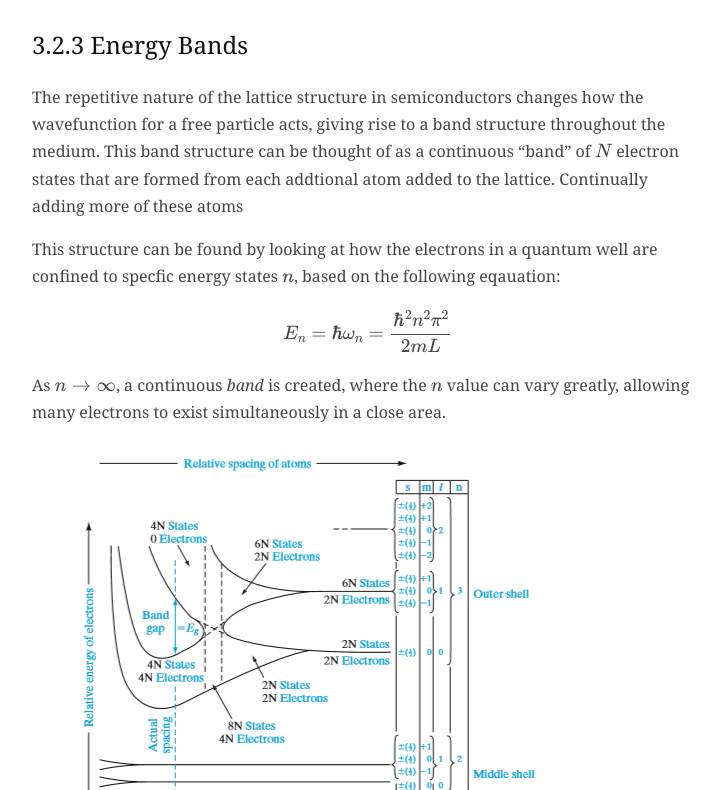
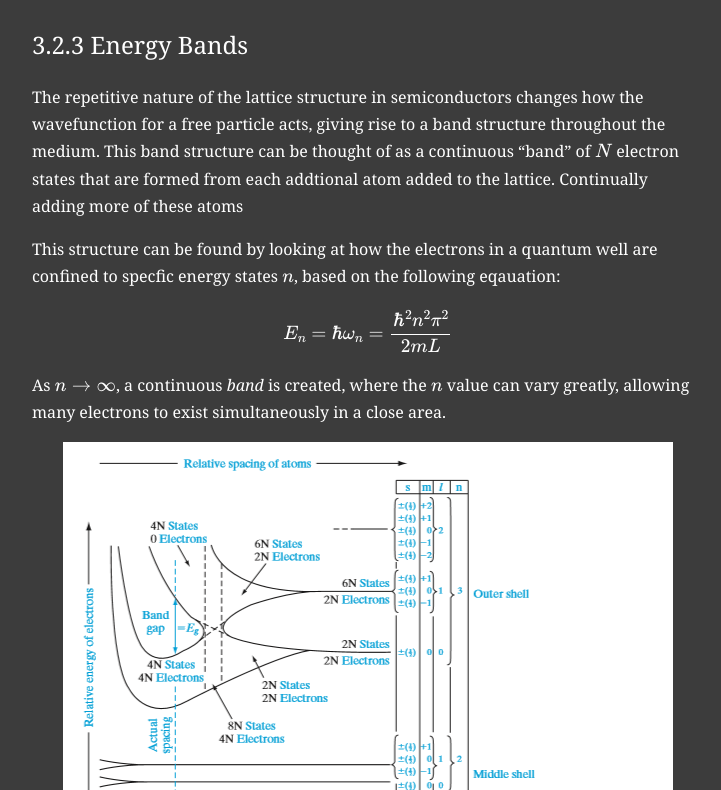
Before and after one commit to zdelv/notes, a plain HTML site: page ECE 3030/Chapter 3.md.html in a window 1280 px wide. Shown: the part 164-954 px from the top of the page, without its empty margins (272-993 px from the left). Drawn offline with nearby package versions, Linux system fonts and the light colour scheme.

Commit message:
Update style.css with dark theme

```diff
--- a/style.css
+++ b/style.css
@@ -10,14 +10,14 @@ html {
 }
 
 body {
-  color: #444;
+  color: #ffffff;
   font-family: Georgia, Palatino, 'Palatino Linotype', Times, 'Times New Roman', serif;
   font-size: 12px;
   line-height: 1.7;
   padding: 1em;
   margin: auto;
   max-width: 42em;
-  background: #fefefe;
+  background: rgba(60,60,60,1);
 }
 
 a {
@@ -70,7 +70,7 @@ img {
 }
 
 h1, h2, h3, h4, h5, h6 {
-  color: #111;
+  color: #ffffff;
   line-height: 125%;
   margin-top: 2em;
   font-weight: normal;
@@ -235,7 +235,7 @@ table {
 
 table th {
   padding: .2em 1em;
-  background-color: #eee;
+  background-color: rgba(100,100,100);
   border-top: 1px solid #ddd;
   border-left: 1px solid #ddd;
 }
```
